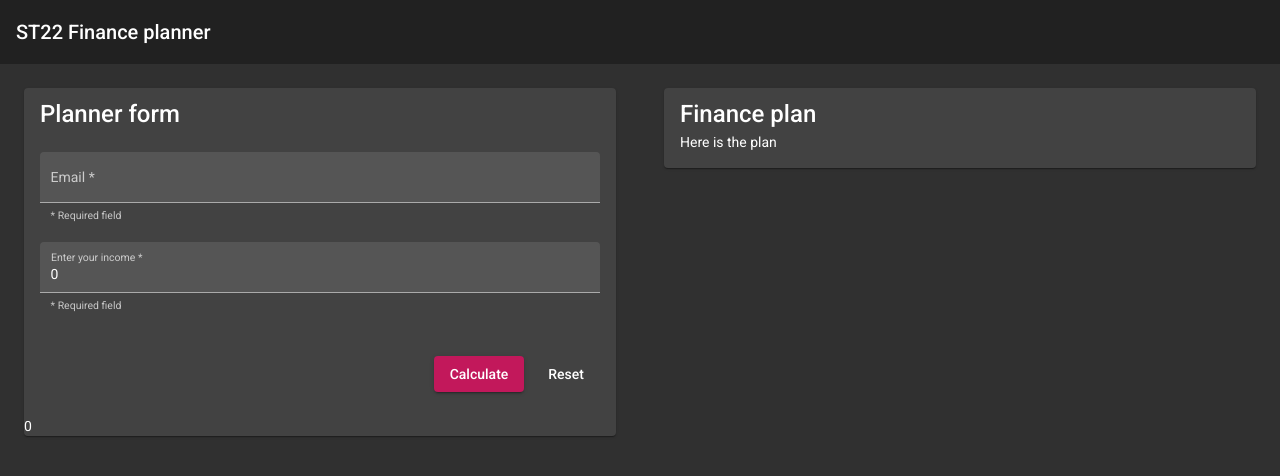
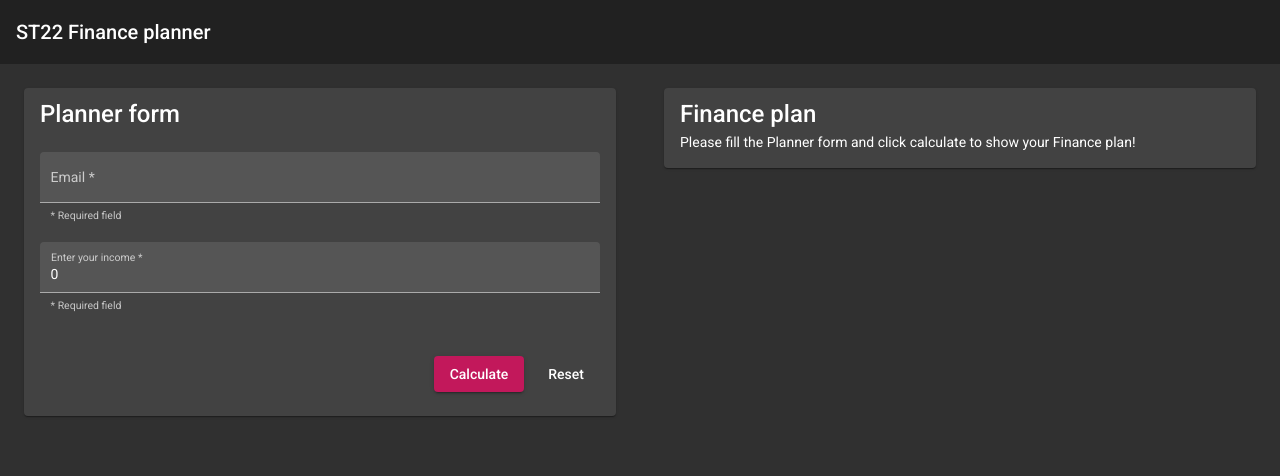
Before and after one commit to kricsi14/st22, an Angular app: page / in a window 1280 px wide. Shown: the top 476 px of the page. Built offline with nearby package versions, Linux system fonts and the light colour scheme.

Commit message:
add ngIf with else

```diff
--- a/src/app/plan/plan.component.html
+++ b/src/app/plan/plan.component.html
@@ -1,6 +1,10 @@
 <mat-card class="m-3">
   <mat-card-title>{{ title }}</mat-card-title>
   <mat-card-content>
-    Here is the plan
+    <p *ngIf="plan; else noPlan">Here is the plan</p>
+    <ng-template #noPlan>
+
+    </ng-template>
+    <p>Please fill the Planner form and click calculate to show your Finance plan!</p>
   </mat-card-content>
 </mat-card>
--- a/src/app/planner/planner.component.html
+++ b/src/app/planner/planner.component.html
@@ -34,6 +34,5 @@
     <button mat-button color="secondary">Reset</button>
   </mat-card-actions>
   <mat-card-footer>
-    {{ income }}
   </mat-card-footer>
 </mat-card>
```
